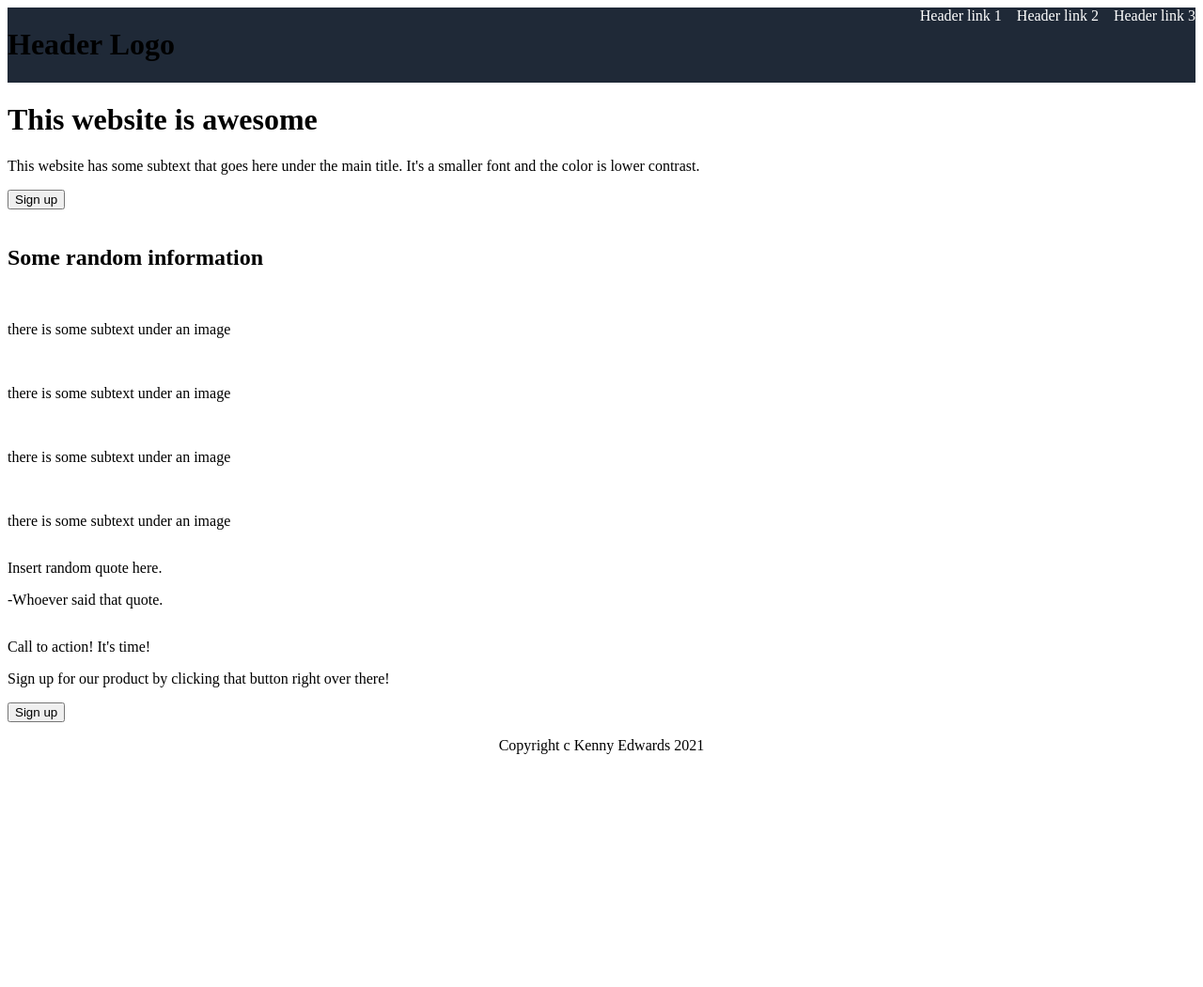
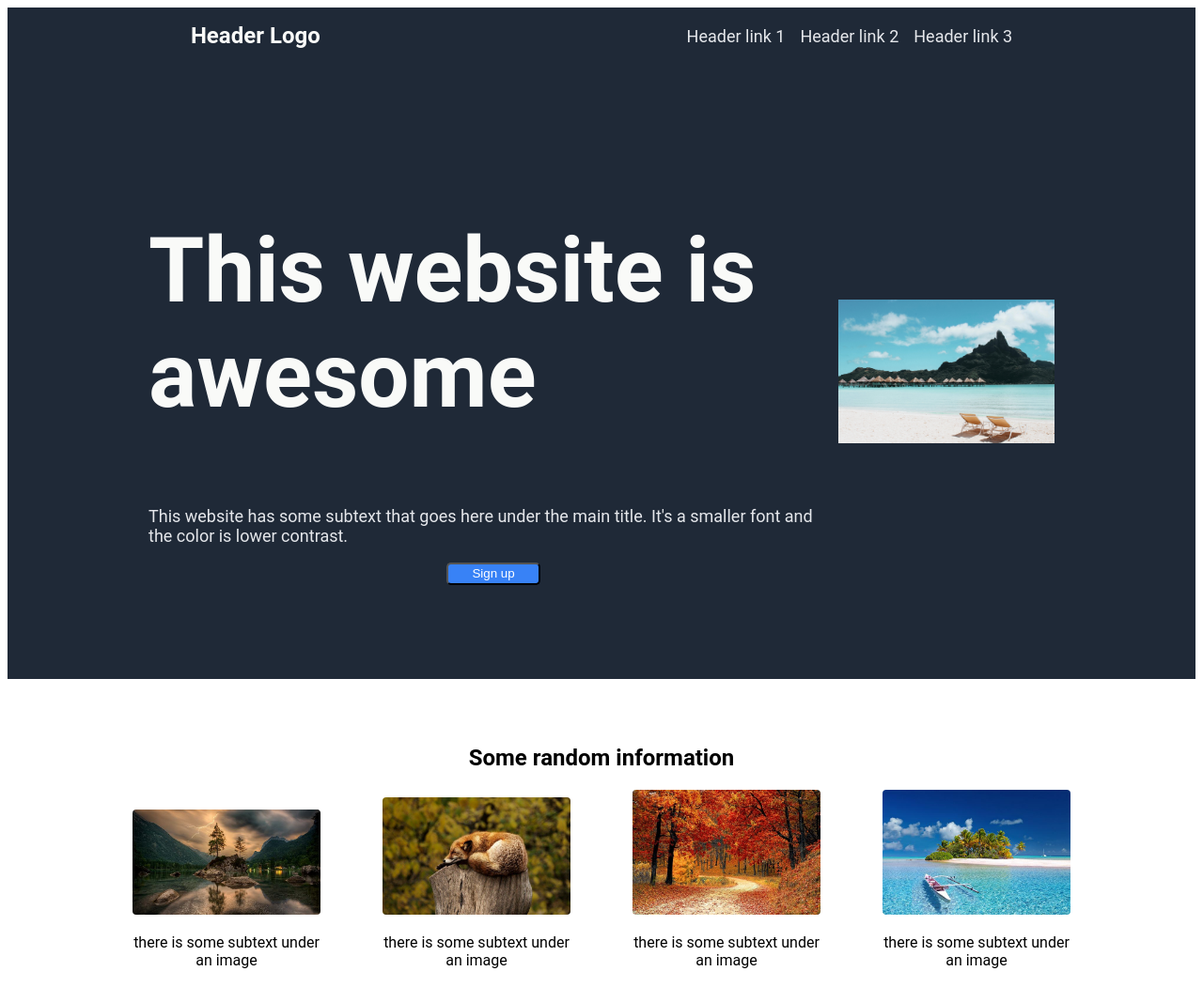
Before and after one commit to kenneth-r-edwards/css_project, a plain HTML site: page index.html in a window 1280 px wide. Shown: the top 1051 px of the page at 94% size. Before the commit the page ends 827 px from the top, so only its background shows below. Drawn offline with Linux system fonts and the light colour scheme.

Commit message:
updated the first, second, and third sections of the page

```diff
--- a/index.html
+++ b/index.html
@@ -9,7 +9,7 @@
     <title>learn css</title>
 </head>
 <div class="header">
-    <h1>Header Logo</h1>
+    <h1 class="headertext">Header Logo</h1>
     <ul>
         <li><a href="">Header link 1</a></li>
         <li><a href="">Header link 2</a></li>
@@ -20,37 +20,38 @@
 <body>
     <div class="first">
         <div class="firsttext">
-            <h1>This website is awesome</h1>
-            <p>This website has some subtext that goes here under the main title. It's a smaller font and the color is
+            <h1 c>This website is awesome</h1>
+            <p class="secondaryText">This website has some subtext that goes here under the main title. It's a smaller
+                font and the color is
                 lower contrast.</p>
             <button>Sign up</button>
         </div>
-        <img src="">
+        <img class="beach" src="./beach.jpg">
     </div>
     <div class="second">
         <h2>Some random information</h2>
         <div class="container">
             <div class="pic">
-                <img src="">
+                <img class="image" src="./thunder.jpg">
                 <p>there is some subtext under an image</p>
             </div>
             <div class="pic">
-                <img src="">
+                <img class="image" src="./fox.jpg">
                 <p>there is some subtext under an image</p>
             </div>
             <div class="pic">
-                <img src="">
+                <img class="image" src="./autumn.jpg">
                 <p>there is some subtext under an image</p>
             </div>
             <div class="pic">
-                <img src="">
+                <img class="image" src="./island.jpg">
                 <p>there is some subtext under an image</p>
             </div>
         </div>
     </div>
     <div class="third">
-        <p>Insert random quote here.</p>
-        <p>-Whoever said that quote.</p>
+        <p class="quote">Do not go where the path may lead, go instead where there is no path and leave a trail.</p>
+        <p class="author">-Ralph Waldo Emmerson</p>
     </div>
     <div class="fourth">
         <div class="fourthtext">
--- a/style.css
+++ b/style.css
@@ -1,12 +1,27 @@
 body {
     display: flex;
     flex-direction: column;
+    font-family: "Roboto", sans-serif;
+
+}
+
+.header,
+.footer {
+    font-family: "Roboto", sans-serif;
 }
 
 .header {
     display: flex;
-    justify-content: space-between;
+    justify-content: space-around;
     background-color: #1f2937;
+    align-items: center;
+
+}
+
+.headertext {
+    font-size: 24px;
+    color: #F9FAF8;
+
 }
 
 ul {
@@ -15,14 +30,104 @@ ul {
     margin: 0;
     padding: 0;
     gap: 16px;
+
 }
 
 a {
     color: white;
     text-decoration: none;
+    font-size: 18px;
+    color: #E5E7EB;
+}
+
+.first {
+    display: flex;
+    background-color: #1f2937;
+    color: #F9FAF8;
+    font-size: 48px;
+    align-items: center;
+    justify-content: space-around;
+    padding: 100px 150px;
+}
+
+.firsttext {
+    display: flex;
+    flex-direction: column;
+    align-items: center;
+
+}
+
+.secondaryText {
+    color: #E5E7EB;
+    font-size: 18px;
 }
 
 .footer {
     display: flex;
     justify-content: center;
 }
+
+button {
+    background-color: #3882F6;
+    color: white;
+    height: 24px;
+    width: 100px;
+    display: flex;
+    align-items: center;
+    justify-content: center;
+    border-radius: 5px;
+}
+
+.beach {
+    width: 230px;
+    height: auto;
+}
+
+.image {
+    width: 200px;
+    height: auto;
+    border-width: 4px;
+    border-radius: 4px;
+
+}
+
+.pic {
+    max-width: 200px;
+
+}
+
+.second {
+    display: flex;
+    flex-direction: column;
+    text-align: center;
+    padding: 50px 100px;
+}
+
+.container {
+    display: flex;
+    justify-content: space-around;
+    align-items: end;
+
+}
+
+.third {
+    display: flex;
+    flex-direction: column;
+    align-items: center;
+    justify-content: center;
+    background-color: #E5E7EB;
+    padding: 100px 200px;
+
+}
+
+.quote {
+    font-size: 36px;
+    font-style: italic;
+    font-weight: lighter;
+
+}
+
+.author {
+    display: flex;
+    align-items: flex-end;
+}
```
Also changed, not shown: autumn.jpg (added), beach.jpg (added), fox.jpg (added), island.jpg (added), thunder.jpg (added).
